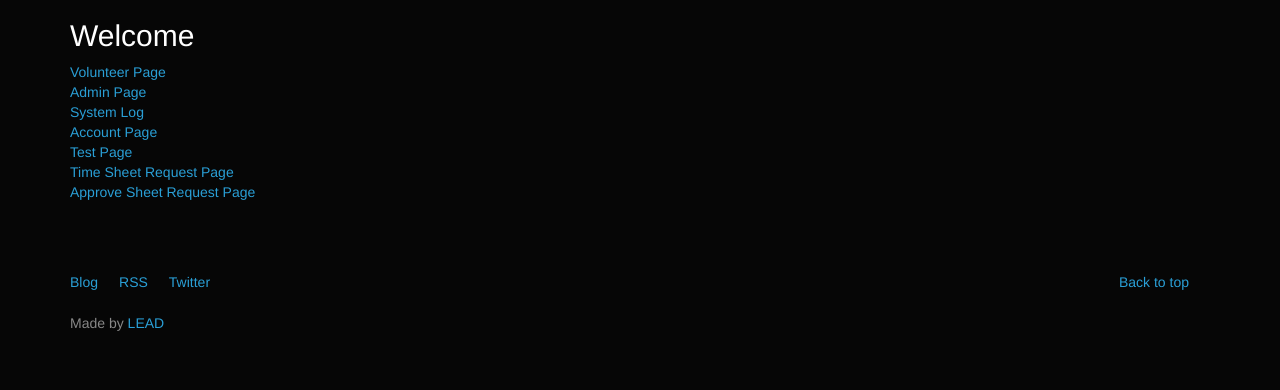
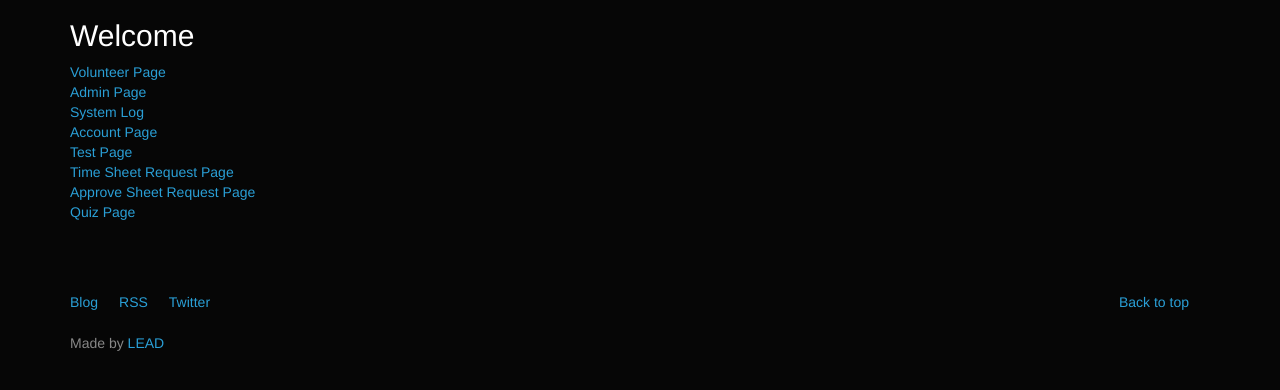
Before and after one commit to zhaolongzhong/lead, a CodeIgniter app: the page made by application/views/home_view.php in a window 1280 px wide. Shown: the part 51-441 px from the top of the page. Run offline with CodeIgniter, Linux system fonts and the light colour scheme; some web fonts are replaced.

Commit message:
Added quiz page link

```diff
--- a/application/views/home_view.php
+++ b/application/views/home_view.php
@@ -10,5 +10,7 @@
 
 <a href="<?php echo base_url();?>request">Time Sheet Request Page</a><br />
 <a href="<?php echo base_url();?>approved">Approve Sheet Request Page</a><br />
+<a href="<?php echo base_url();?>quiz">Quiz Page</a><br />
+
 </div>
 <?php include './assets/template/footer.php'; ?>
```
